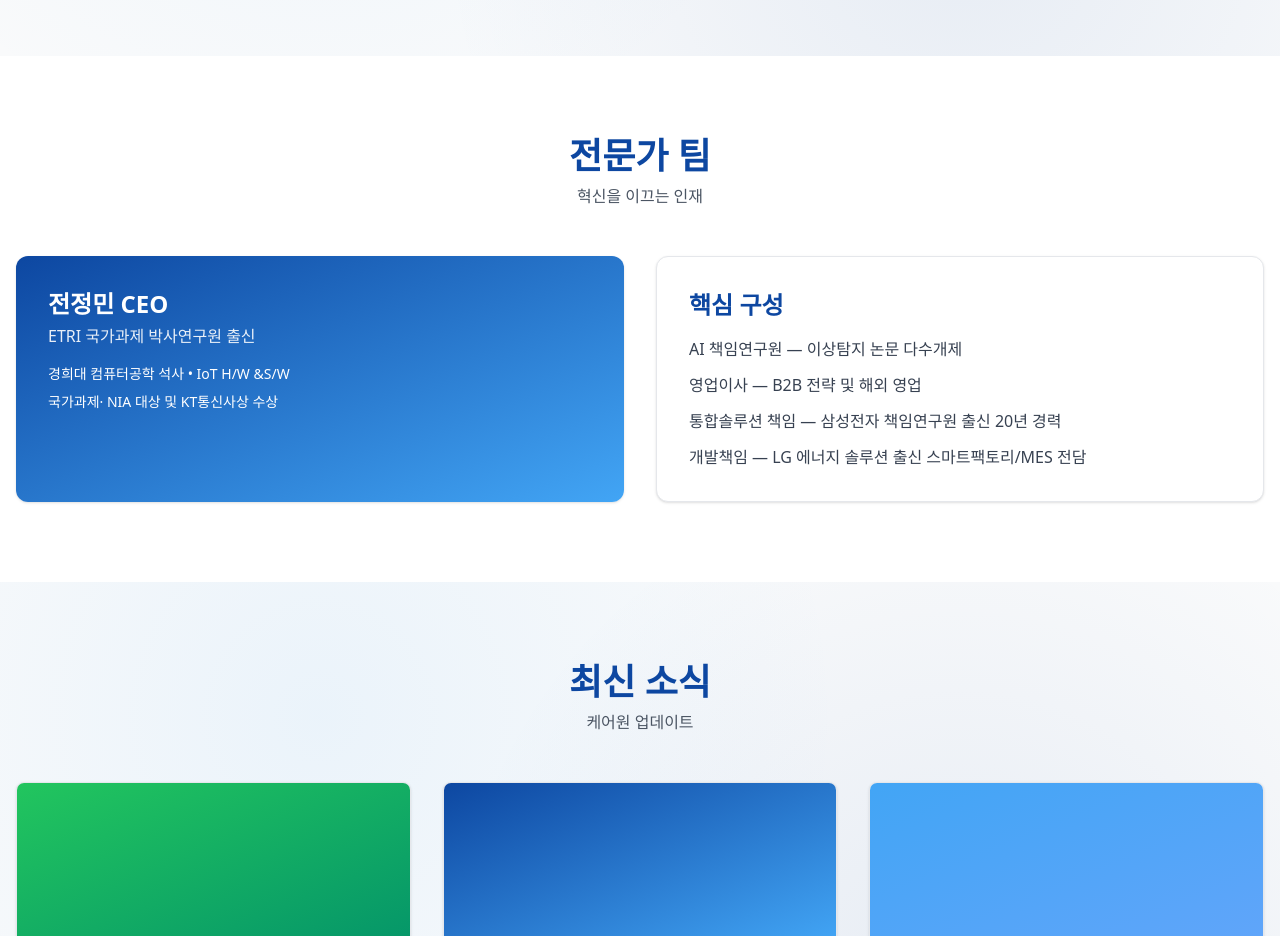
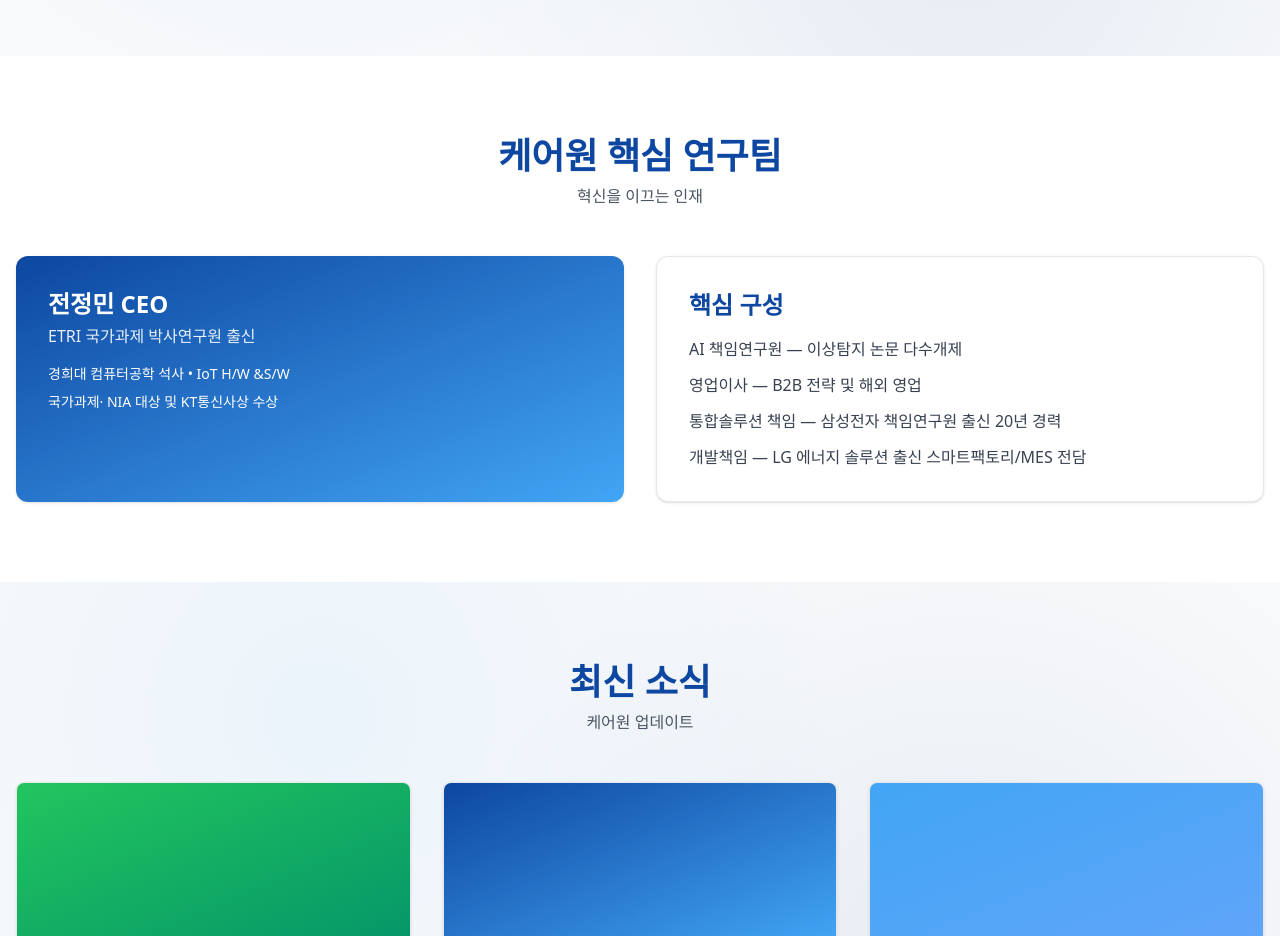
Before and after one commit to jeongminjeonme/careone-website, a plain HTML site: page index.html in a window 1280 px wide. Shown: the part 2500-3436 px from the top of the page. Drawn offline with nearby package versions, Linux system fonts and the light colour scheme.

Commit message:
Update index.html

```diff
--- a/index.html
+++ b/index.html
@@ -450,7 +450,7 @@
         vision_title:"비전 & 성장", vision_sub:"지속 가능한 산업 혁신",
         vision_sales:"매출 성장 현황", vision_2024:"2024 실적", vision_2025:"2025 (예정)", vision_2026:"2026 (목표)",
         vision_achieve:"주요 성과", vision_a1:"청년창업사관학교 15기 선정", vision_a2:"인도네시아 스마트팩토리", vision_a3:"기업부설연구소·산학협력",
-        team_title:"전문가 팀", team_sub:"혁신을 이끄는 인재",
+        team_title:"케어원 핵심 연구팀", team_sub:"혁신을 이끄는 인재",
         team_ceo:"전정민 CEO", team_ceo_role:"ETRI 국가과제 박사연구원 출신",
         team_ceo_b1:"경희대 컴퓨터공학 석사 • IoT H/W &S/W", team_ceo_b2:"국가과제· NIA 대상 및 KT통신사상 수상",
         team_core:"핵심 구성", team_m1:"AI 책임연구원 — 이상탐지 논문 다수개제", team_m2:"영업이사 — B2B 전략 및 해외 영업 ", team_m3:"통합솔루션 책임 — 삼성전자 책임연구원 출신 20년 경력 ", team_m4:"개발책임 — LG 에너지 솔루션 출신 스마트팩토리/MES 전담",
```
